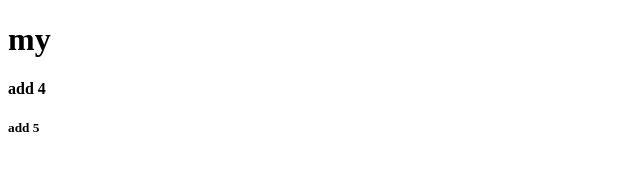
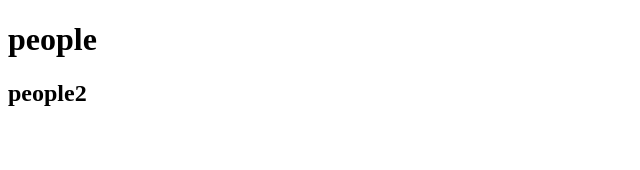
Before and after one commit to qaz326978547/git-pull, a plain HTML site: page index.html in a window 1280 px wide. Shown: the whole page, without its empty margins (0-640 px from the left). Drawn offline with Linux system fonts and the light colour scheme.

Commit message:
add people h1 h2

```diff
--- a/index.html
+++ b/index.html
@@ -9,9 +9,8 @@
 </head>
 
 <body>
-    <h1>my</h1>
-    <h4>add 4</h4>
-    <h5>add 5</h5>
+    <h1>people</h1>
+    <h2>people2</h2>
 </body>
 
 </html>
```
